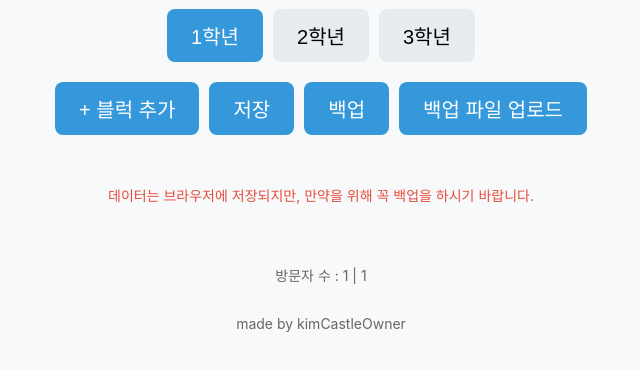
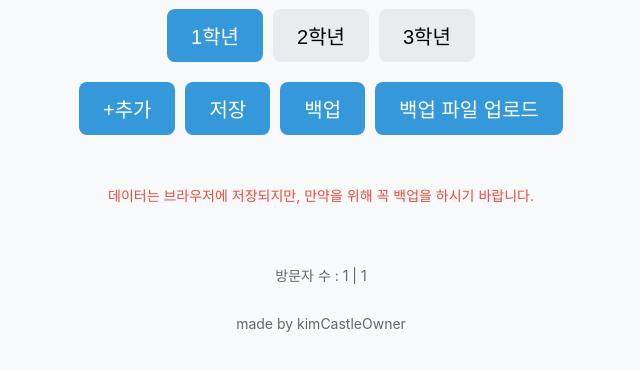
Before and after one commit to ksh6940/setuksaver, a plain HTML site: page index.html in a window 1280 px wide. Shown: the part 108-478 px from the top of the page, without its empty margins (319-959 px from the left). Drawn offline with Linux system fonts and the light colour scheme.

Commit message:
추가 문구수정

```diff
--- a/index.html
+++ b/index.html
@@ -176,7 +176,7 @@
         <button class="tab-button" data-grade="3">3학년</button>
     </div>
     <div class="button-container">
-        <button id="addBlock">+ 블럭 추가</button>
+        <button id="addBlock">+추가</button>
         <button id="saveData">저장</button>
         <button id="downloadData">백업</button>
         <button id="uploadData">백업 파일 업로드</button>
```
